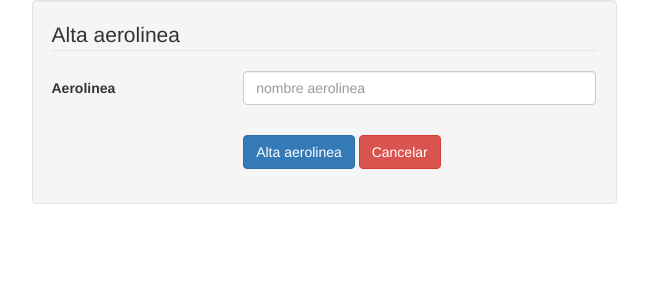
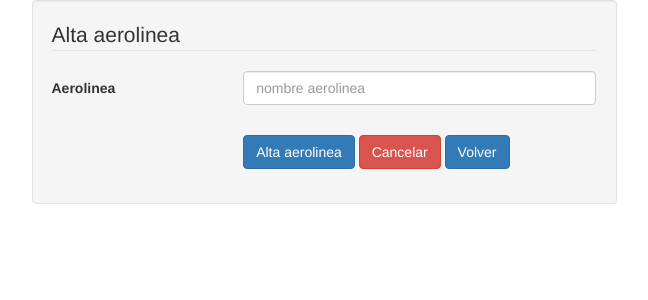
Before and after one commit to sebajax/sis_maletas, a CodeIgniter app: page /database/index.php/alta_aerolinea/index in a window 1280 px wide. Shown: the top 300 px of the page, without its empty margins (316-964 px from the left). Run offline with CodeIgniter, Linux system fonts and the light colour scheme.

Commit message:
Version 1.02
-Se sube cambio de alta_aerolinea_view para funcionar con menu principal

```diff
--- a/application/views/alta_aerolinea_view.php
+++ b/application/views/alta_aerolinea_view.php
@@ -88,6 +88,7 @@
             <div class="col-sm-offset-4 col-lg-8 col-sm-8 text-left">
                 <input id="btn_insertar" name="btn_insertar" type="button" class="btn btn-primary" value="Alta aerolinea" onclick="altaAerolinea();" />
                 <input id="btn_cancelar" name="btn_cancelar" type="reset" class="btn btn-danger" value="Cancelar" />
+                <input id="btn_volver" name="btn_volver" type="button" class="btn btn-primary" value="Volver" onclick="irMenu();" />
             </div>
             </div>
         </fieldset>
```
